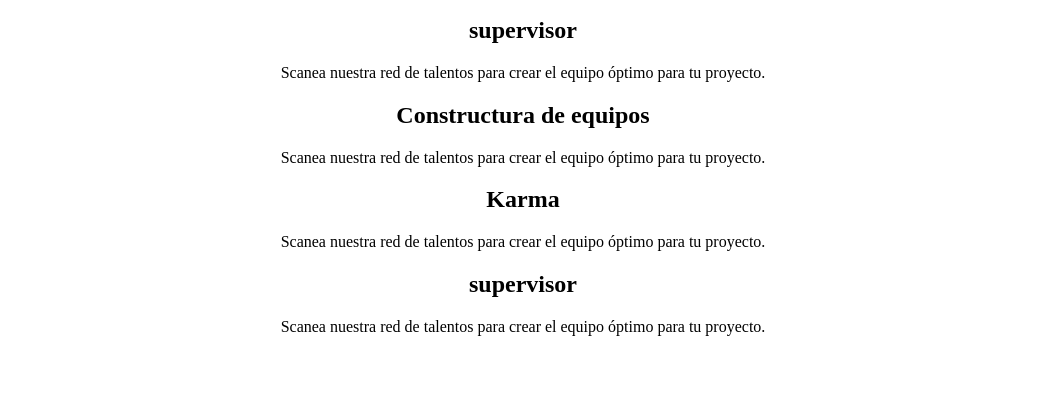
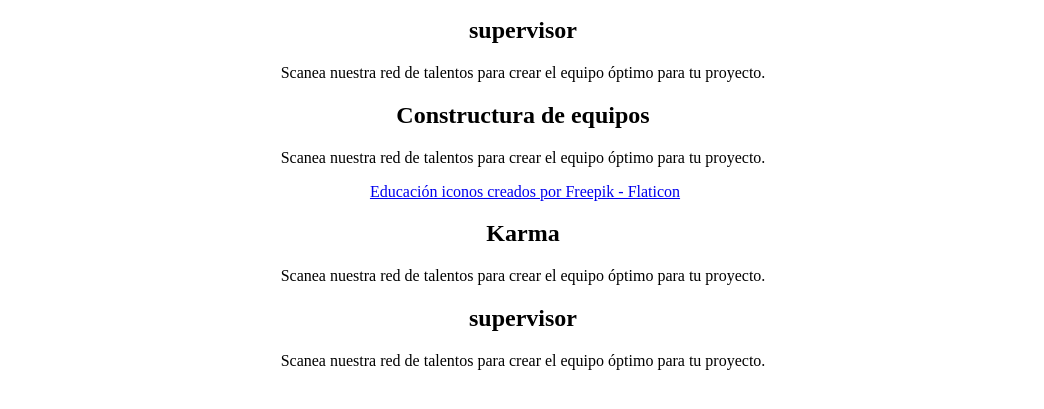
Before and after one commit to BjoseAntonio/HTML_CSS, a plain HTML site: page reto2/index.html in a window 1280 px wide. Shown: the part 101-510 px from the top of the page, without its empty margins (117-1161 px from the left). Drawn offline with Linux system fonts and the light colour scheme.

Commit message:
Proyectos HTML_CSS

```diff
--- a/reto2/index.html
+++ b/reto2/index.html
@@ -5,6 +5,9 @@
     <meta name="viewport" content="width=device-width, initial-scale=1.0">
     <title>Document</title>
 
+    <link rel="preconnect" href="https://fonts.googleapis.com">
+    <link rel="preconnect" href="https://fonts.gstatic.com" crossorigin>
+    <link href="https://fonts.googleapis.com/css2?family=Roboto:wght@400;700&display=swap" rel="stylesheet">
     <link rel="stylesheet" href="style.css">
 </head>
 <body>
@@ -38,7 +41,8 @@
                 <p class="card__text">
                     Scanea nuestra red de talentos para crear el equipo óptimo para tu proyecto.
                 </p>
-                <!-- <img src="" alt=""> -->
+                <img src="" alt="">
+                <a href="https://www.flaticon.es/iconos-gratis/educacion" title="educación iconos">Educación iconos creados por Freepik - Flaticon</a>
             </div> <!-- Card -->
 
             <div class="card">
--- a/reto2/style.css
+++ b/reto2/style.css
@@ -1,5 +1,9 @@
 :root{
-    --color-primario: ;
+    --color-card1: #82A0D8 ;
+    --color-card2: #D71313 ;
+    --color-card3: #219C90 ;
+    --color-card4: #FFCD4B ;
+    --text: 'Roboto', sans-serif;
 }
 
 body{
```
